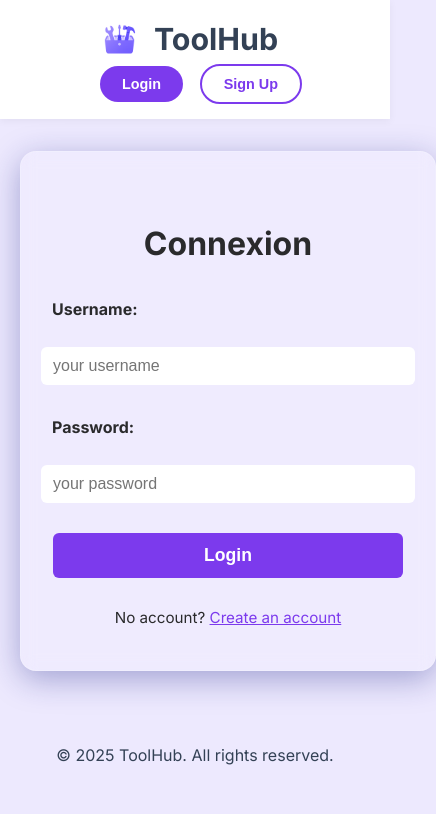
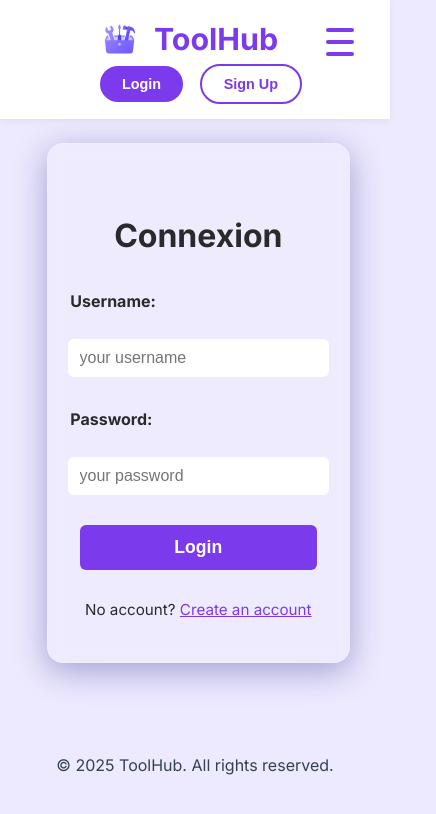
Before and after one commit to CyberSecuria/ToolHub, a plain HTML site: page login.html in a window 390 px wide. Shown: the whole page, 436 px wide, since content can reach past the window. Drawn offline with Linux system fonts and the light colour scheme.

Commit message:
responsive ready to fly

```diff
--- a/CSS/login.css
+++ b/CSS/login.css
@@ -38,6 +38,30 @@ header {
     z-index: 1000;
 }
 
+/* Burger menu caché par défaut, visible en mobile */
+.burger {
+    display: none;
+    flex-direction: column;
+    justify-content: center;
+    align-items: center;
+    width: 40px;
+    height: 40px;
+    cursor: pointer;
+    z-index: 3000;
+    background: none;
+    border: none;
+    padding: 0;
+}
+.burger span {
+    display: block;
+    width: 28px;
+    height: 4px;
+    margin: 4px 0;
+    background: var(--primary-purple, #7c3aed);
+    border-radius: 2px;
+    transition: all 0.3s;
+}
+
 nav {
     max-width: 1200px;
     margin: 0 auto;
@@ -61,7 +85,7 @@ nav {
 .logo h1 {
     font-size: 1.9em;
     margin: 0;
-    color: var(--vpn-primary-purple); /* Titre du logo en violet */
+    color: var(--primary-purple); /* Titre du logo en violet */
     font-weight: 700;
 }
 
@@ -87,10 +111,6 @@ nav ul li a:hover {
     color: var(--primary-purple);
 }
 
-nav ul li a:visited .visted {
-  color: var(--text-on-purple-bg);
-  text-decoration: none;
-}
 .login button {
     margin-left: 12px;
     padding: 10px 22px;
@@ -98,7 +118,7 @@ nav ul li a:visited .visted {
     border-radius: var(--button-radius); /* Boutons arrondis */
     cursor: pointer;
     font-weight: bold;
-    transition: background-color 0.3s ease, color 0.3s ease, transform 0.2s ease;
+    transition: background-color var(--transition-main), color var(--transition-main), transform 0.2s ease;
     font-size: 0.9em;
 }
 
@@ -122,6 +142,7 @@ nav ul li a:visited .visted {
     background-color: var(--light-purple-bg); /* Léger fond au survol */
     transform: translateY(-2px);
 }
+
 
 /* Main Content Area */
 main {
@@ -311,4 +332,23 @@ a  {
         margin-top: 0;
         width: auto;
     }
+     main {
+        display: flex;
+        flex-direction: column;
+        align-items: center;
+        justify-content: center;
+        width: 80vw;
+        padding: 0 0 50px 0;
+        margin: 0 auto;
+    }
+    .login-container {
+        align-items: center;
+        margin: 24px auto 0 auto;
+        max-width: 250px;
+        width: 80%;
+    }
+    .login-container span {
+        font-weight: bold;
+        margin-left: -8em; /* Ajustement pour le centrage */
+    }
 }
--- a/CSS/signup.css
+++ b/CSS/signup.css
@@ -36,6 +36,30 @@ header {
     position: sticky;
     top: 0;
     z-index: 1000;
+}
+
+/* Burger menu caché par défaut, visible en mobile */
+.burger {
+    display: none;
+    flex-direction: column;
+    justify-content: center;
+    align-items: center;
+    width: 40px;
+    height: 40px;
+    cursor: pointer;
+    z-index: 3000;
+    background: none;
+    border: none;
+    padding: 0;
+}
+.burger span {
+    display: block;
+    width: 28px;
+    height: 4px;
+    margin: 4px 0;
+    background: var(--primary-purple, #7c3aed);
+    border-radius: 2px;
+    transition: all 0.3s;
 }
 
 nav {
@@ -315,4 +339,25 @@ nav ul li a:visited .visted {
         margin-top: 0;
         width: auto;
     }
+
+    /* Centrage du contenu principal après le header/nav */
+    main {
+        display: flex;
+        flex-direction: column;
+        align-items: center;
+        justify-content: center;
+        width: 80vw;
+        padding: 0 0 50px 0;
+        margin: 0 auto;
+    }
+    .signup-container {
+        align-items: center;
+        margin: 24px auto 0 auto;
+        max-width: 250px;
+        width: 80%;
+    }
+    .signup-container span {
+        font-weight: bold;
+        margin-left: -8em; /* Ajustement pour le centrage */
+    }
 }
--- a/Scripts/login.js
+++ b/Scripts/login.js
@@ -1,5 +1,9 @@
 import { addHeaderEventListeners } from "./controler/headercontroler.js";
 import { loginInner } from "./view/logininner.js";
+import { setupBurgerMenu } from "./controler/filtercontroler.js";
 
 loginInner();
+
 addHeaderEventListeners();
+
+setupBurgerMenu();
--- a/Scripts/ressource.js
+++ b/Scripts/ressource.js
@@ -1,5 +1,8 @@
 import { addHeaderEventListeners } from "./controler/headercontroler.js";
 import { ressourceInner } from "./view/ressourceinner.js";
+import { setupBurgerMenu } from "./controler/filtercontroler.js";
+ressourceInner();
 
-ressourceInner();
 addHeaderEventListeners();
+
+setupBurgerMenu();
--- a/Scripts/signup.js
+++ b/Scripts/signup.js
@@ -1,5 +1,9 @@
 import { signupInner } from "./view/signupinner.js";
 import { addHeaderEventListeners } from "./controler/headercontroler.js";
+import { setupBurgerMenu } from "./controler/filtercontroler.js";
 
 signupInner();
+
 addHeaderEventListeners();
+
+setupBurgerMenu();
--- a/Scripts/toolbox.js
+++ b/Scripts/toolbox.js
@@ -2,7 +2,7 @@ import { cardsData } from "../Data/carditem.js";
 import { renderStars } from "./Tools/stars.js";
 import { addHeaderEventListeners } from "./controler/headercontroler.js";
 import { toolsInner } from "./view/toolboxinner.js";
-import { setupToolboxSearch, filterAndRenderTools } from "./controler/filtercontroler.js";
+import { setupToolboxSearch, filterAndRenderTools, setupBurgerMenu } from "./controler/filtercontroler.js";
 
 toolsInner();
 addHeaderEventListeners();
@@ -10,3 +10,4 @@ renderStars();
 
 setupToolboxSearch();
 filterAndRenderTools();
+setupBurgerMenu();
--- a/Scripts/view/logininner.js
+++ b/Scripts/view/logininner.js
@@ -6,7 +6,7 @@ export function loginInner() {
                 <h1>ToolHub</h1>
         </div>
         <ul>
-            <li><a href="index.html">Home</a></li>
+            <li><a href="#">Home</a></li>
             <li><a href="toolbox.html">Toolbox</a></li>
             <li><a href="ressource.html">Ressources</a></li>
         </ul>
```
Also changed, not shown: CSS/toolbox.css (+40 -2 lines).
